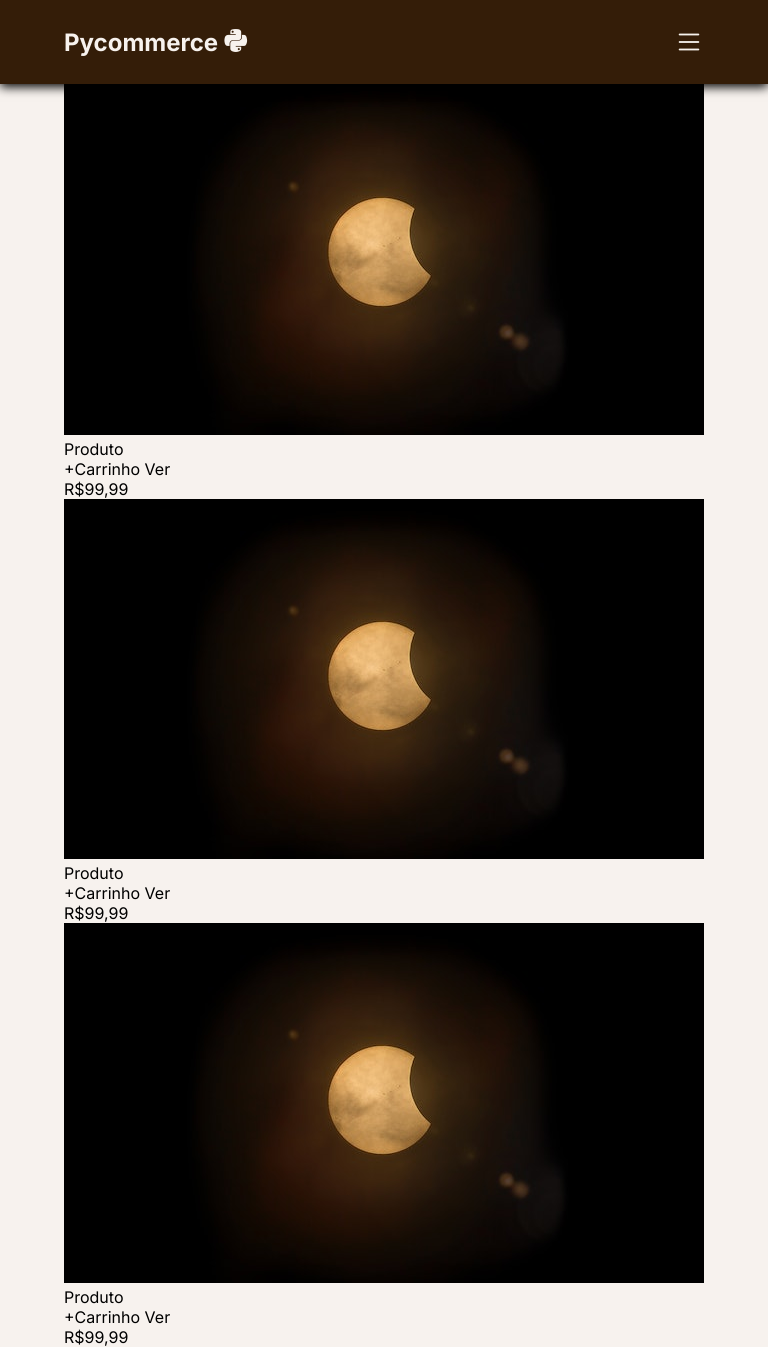
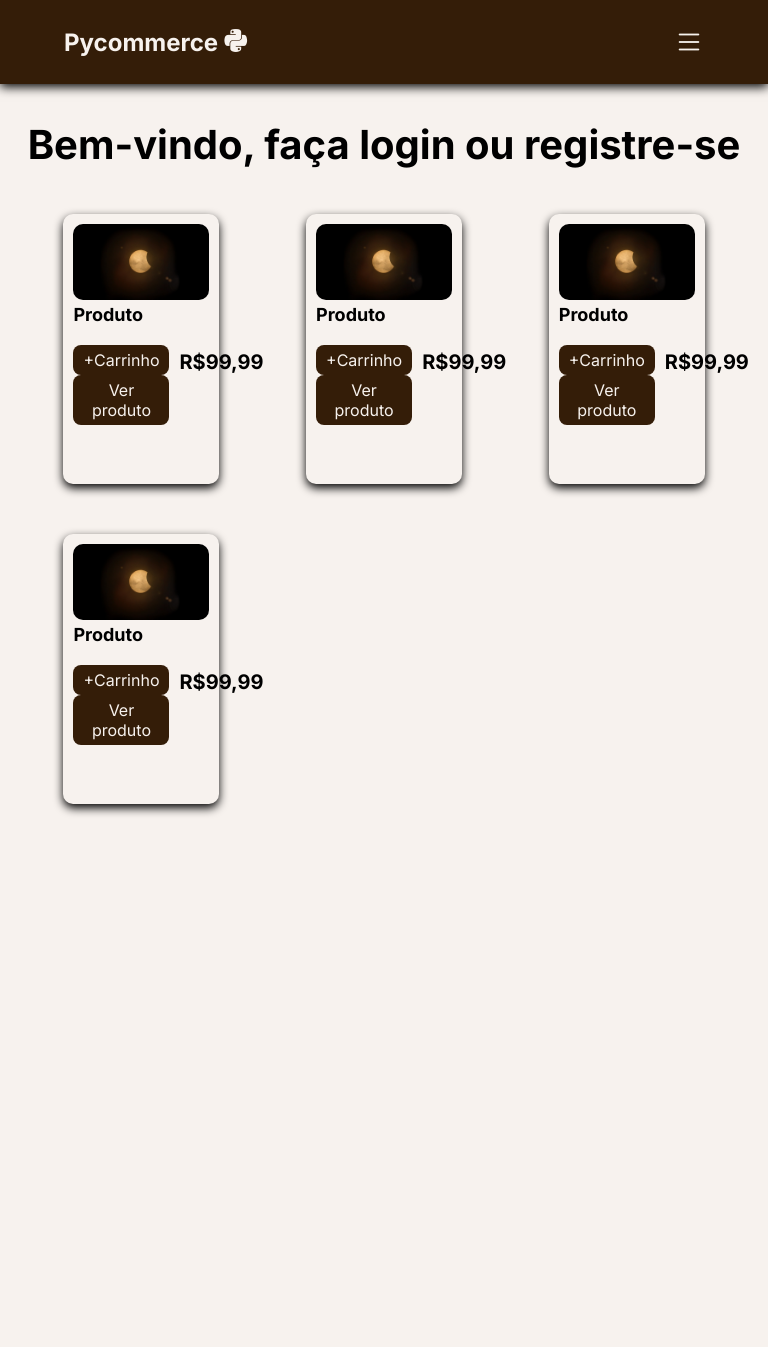
Before and after one commit to Reis567/ecommerce-django, a Django app: page / in a window 768 px wide. After the commit the page ends 815 px from the top, so only its background shows below. Run offline with Django 4.2, Linux system fonts and the light colour scheme.

Commit message:
additional card style

```diff
--- a/data/web/static/store/css/style.css
+++ b/data/web/static/store/css/style.css
@@ -82,9 +92,65 @@ header {
     align-items: center;
     justify-content: center;
     flex-direction: column;
+
+}
+.home-title h1{
+    font-size: 40px;
+}
+.home-products {
+    width: 100%;
+    height: 85vh;
+    display: grid;
+    grid-template-columns: repeat(3, 1fr);
+    gap: 20px;
+    padding: 30px;
+    justify-items: center;
+    align-items: center;
+}
+.prod-card{
+    width: 70%;
+    height: 90%;
+    padding: 10px;
+    border-radius: 10px;
+    box-shadow: 0 4px 10px var(--black);
+}
+.prod-img img{
+    border-radius: 10px;
 }
 
-@media screen and (max-width:860px) {
+.prod-title{
+    font-weight: bolder;
+    font-size: 18px;
+}
+
+.prod-actions{
+    display: flex;
+    margin-top: 20px;
+    justify-content: space-between;
+}
+.prod-btns button{
+    background: var(--brown);
+    color: var(--white);
+    padding: 5px 10px;
+    border-radius: 8px;
+    font-size: 16px;
+    cursor: pointer;
+}
+
+.prod-price{
+    padding: 5px 10px;
+    font-weight: bold;
+    font-size: 20px;
+}
+
+
+
+
+
+
+
+/* Celulares */
+@media(max-width:480px){
     .nav-bar {
         padding: 1.5rem 4rem;
     }
--- a/djangoapp/store/templates/store/home.html
+++ b/djangoapp/store/templates/store/home.html
@@ -28,7 +28,7 @@
                         </button>
 
                         <button>
-                            Ver
+                            Ver produto
                         </button>
 
                     </div>
@@ -38,6 +38,7 @@
                 </div>
 
             </div>
+
             <div class="prod-card">
                 <div class="prod-img">
                     <img src="{% static 'store/imgs/produto.jpg' %}" alt="">
@@ -52,7 +53,7 @@
                         </button>
 
                         <button>
-                            Ver
+                            Ver produto
                         </button>
 
                     </div>
@@ -62,6 +63,7 @@
                 </div>
 
             </div>
+
             <div class="prod-card">
                 <div class="prod-img">
                     <img src="{% static 'store/imgs/produto.jpg' %}" alt="">
@@ -76,7 +78,7 @@
                         </button>
 
                         <button>
-                            Ver
+                            Ver produto
                         </button>
 
                     </div>
@@ -86,6 +88,7 @@
                 </div>
 
             </div>
+
             <div class="prod-card">
                 <div class="prod-img">
                     <img src="{% static 'store/imgs/produto.jpg' %}" alt="">
@@ -100,7 +103,7 @@
                         </button>
 
                         <button>
-                            Ver
+                            Ver produto
                         </button>
 
                     </div>
```
Also changed, not shown: other parts of data/web/static/store/css/style.css (+129 -0 lines), djangoapp/store/static/store/css/style.css (+32 -0 lines), data/web/static/store/imgs/produto.jpg (added), 7 other files.
